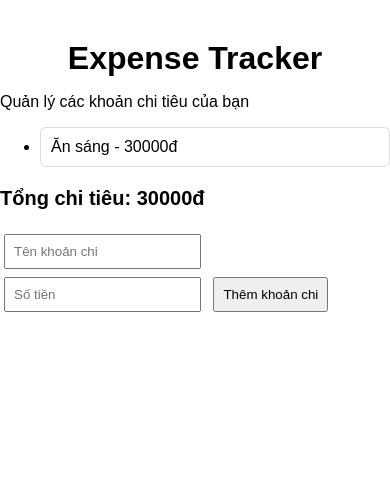
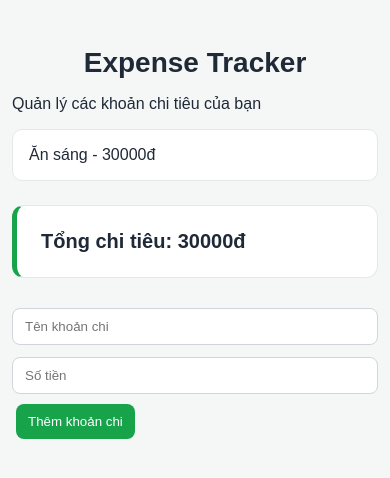
Before and after one commit to tokkiiiz-source/Test-new-, a website: page index.html in a window 390 px wide. Drawn offline with Linux system fonts and the light colour scheme.

Commit message:
Add Enter support and improve dashboard UI

```diff
--- a/index.html
+++ b/index.html
@@ -3,8 +3,11 @@
     <style>
     body {
         font-family: Arial, sans-serif;
-        max-width: 600px;
+        max-width: 900px;
         margin: 40px auto;
+        padding: 24px;
+        background-color: #f4f7f5;
+        color: #1f2937;
     }
     h1 {
         text-align: center;
@@ -13,23 +16,87 @@
     #totalExpense {
         font-size: 20px;
         font-weight: bold;
+        background-color: #ffffff;
+        padding: 24px;
+        border-radius: 12px;
+        border: 1px solid #e5e7eb;
+        border-left: 5px solid #16a34a;
+        margin: 24px 0;
     }
+    #expenseList {
+        list-style: none;
+        padding: 0;
+        margin: 16px 0;
+    }
+
     #expenseList li {
-    margin: 8px 0;
-    padding: 10px;
-    border: 1px solid #ddd;
-    border-radius: 6px;
+        display: flex;
+        justify-content: space-between;
+        align-items: center;
+        margin: 10px 0;
+        padding: 16px;
+        background-color: #ffffff;
+        border: 1px solid #e5e7eb;
+        border-radius: 10px;
     }
     #expenseList li {
         margin: 8px 0;
     }
     input, button {
-        padding: 8px;
+        padding: 10px 12px;
         margin: 4px;
+        border-radius: 8px;
+    }
+
+    input {
+        border: 1px solid #d1d5db;
+        background-color: #ffffff;
+        outline: none;
+        transition: border-color 0.2s, box-shadow 0.2s;
+    }
+
+    input:focus {
+        border-color: #16a34a;
+        box-shadow: 0 0 0 3px #dcfce7;
+    }
+
+    button {
+        background-color: #16a34a;
+        color: white;
+        border: none;
+        cursor: pointer;
+    }
+    button:hover {
+        filter: brightness(0.92);
+    }
+
+    button:active {
+        transform: scale(0.97);
     }
     #expenseList button {
         margin-left: 10px;
-    padding: 5px 10px;
+        padding: 8px 12px;
+        background-color: #fee2e2;
+        color: #b91c1c;
+        border: none;
+        border-radius: 8px;
+        cursor: pointer;
+    }
+    @media (max-width: 600px) {
+    body {
+        margin: 16px auto;
+        padding: 12px;
+    }
+
+    h1 {
+        font-size: 28px;
+    }
+
+    input {
+        box-sizing: border-box;
+        width: 100%;
+        margin: 6px 0;
+    }
 }
 </style>
 <head>
--- a/script.js
+++ b/script.js
@@ -4,7 +4,7 @@ const expenseAmountInput = document.getElementById("expenseAmount");
 const expenseList = document.getElementById("expenseList");
 const totalExpense = document.getElementById("totalExpense");
 let total = 30000;
-addExpenseButton.addEventListener("click", function() {
+function addExpense() {
     const name = expenseNameInput.value;
     const amount = expenseAmountInput.value;
     if (name === "" || amount === "")
@@ -27,4 +27,10 @@ addExpenseButton.addEventListener("click", function() {
     expenseList.appendChild(expenseItem);
     expenseNameInput.value = "";
     expenseAmountInput.value = "";
+}
+addExpenseButton.addEventListener("click", addExpense);
+expenseAmountInput.addEventListener("keydown", function(event) {
+    if (event.key === "Enter") {
+        addExpense();
+    }
 });
```
Lines whose indentation alone changed are shown as unchanged.
